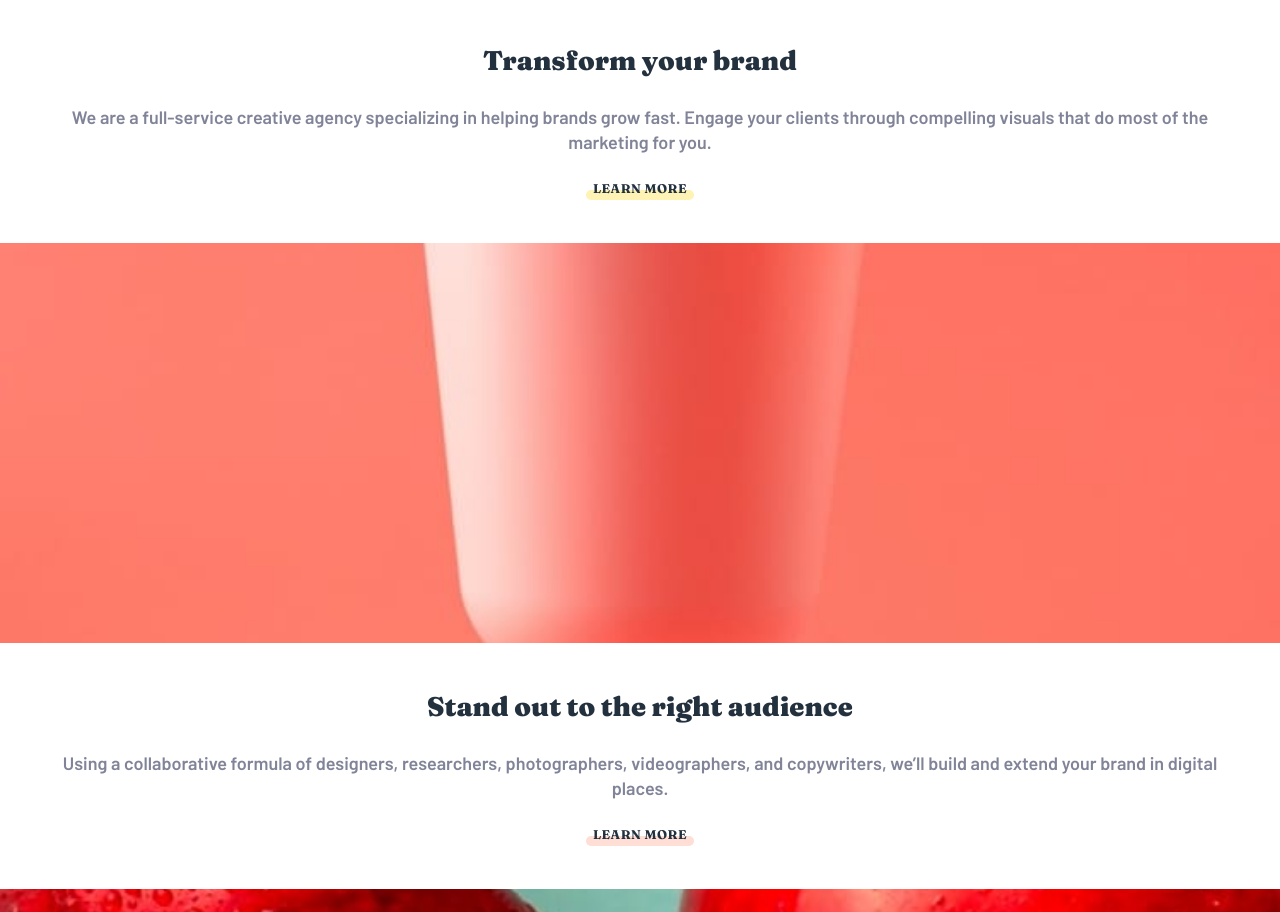
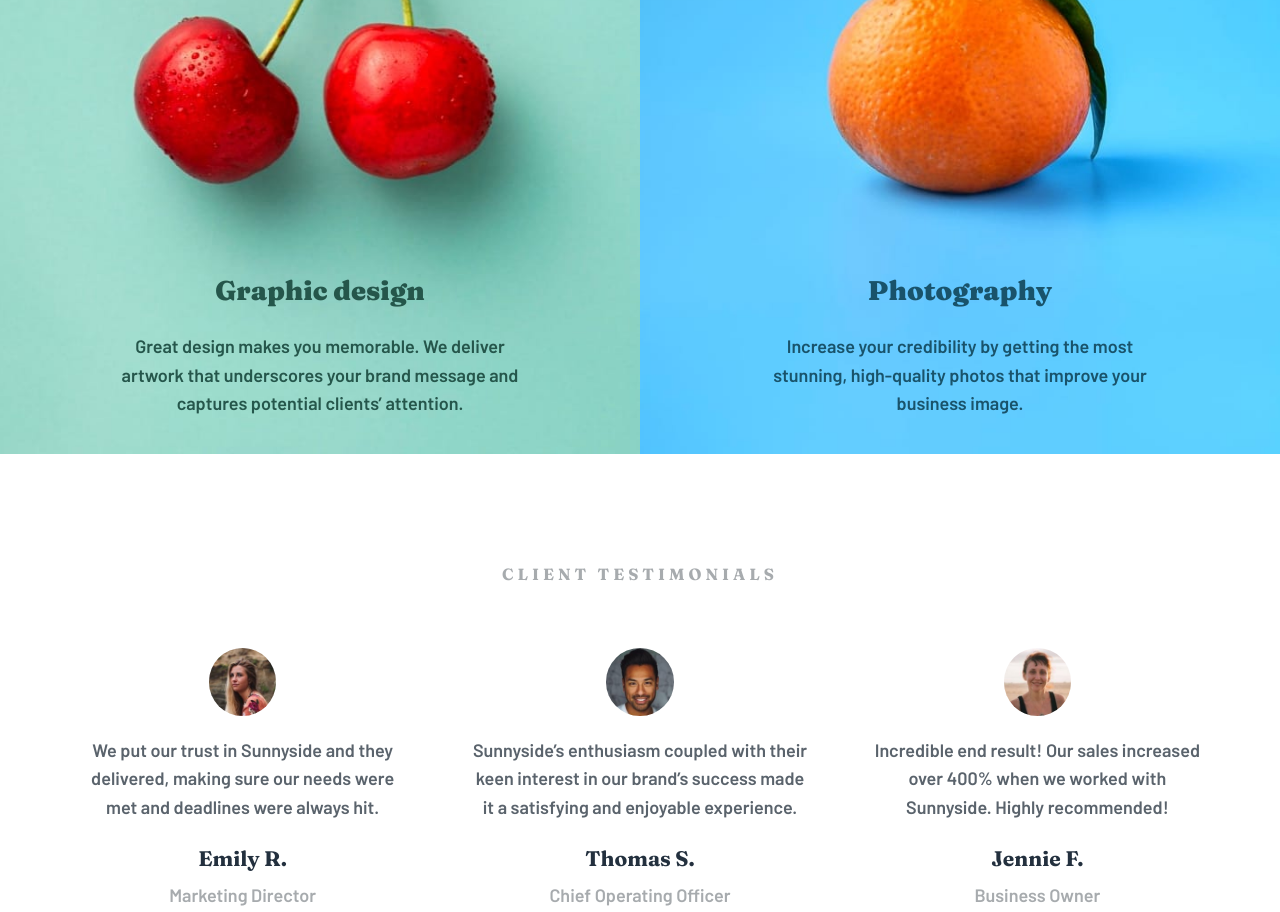
Before and after one commit to karmatt/MentorSunnySide, a plain HTML site: page index.html in a window 1280 px wide. Shown: the part 1203-2115 px from the top of the page. Drawn offline with Linux system fonts and the light colour scheme.

Commit message:
Finished

```diff
--- a/css/style.css
+++ b/css/style.css
@@ -25,7 +25,7 @@
 }
 html {
   font-size: 18px;
-  line-height: 1.4;
+  line-height: 1.6;
 }
 ul {
   list-style: none;
@@ -40,7 +40,6 @@ a {
   background-position: center;
   background-repeat: no-repeat;
   background-size: cover;
-  height: 100vh;
 }
 .header__content {
   padding: 40px 35px;
@@ -95,6 +94,13 @@ a {
 /* About Us Styles */
 .about-us__content {
   display: grid;
+  grid-template-areas:
+    "egg"
+    "brand"
+    "drink"
+    "audience"
+    "design"
+    "photography";
   grid-template-columns: 100%;
 }
 .content__block {
@@ -102,39 +108,56 @@ a {
   display: flex;
   flex-direction: column;
   gap: 25px;
-  padding: 45px 35px;
+  padding: 50px;
   text-align: center;
 }
 .content__block--half {
-  height: 50vh;
+  min-height: 35vh;
 }
 .content__block--long {
-  height: 100vh;
-  justify-content: flex-end;
+  position: relative;
+  padding-block: 15rem;
+}
+.inner-content {
+  bottom: 2rem;
+  display: flex;
+  flex-direction: column;
+  gap: 20px;
+  position: absolute;
 }
 .egg {
   background-image: url(../images/mobile/image-transform.jpg);
   background-position: center;
   background-repeat: no-repeat;
   background-size: cover;
+  grid-area: egg;
+}
+.brand {
+  grid-area: brand;
 }
 .drink {
   background-image: url(../images/mobile/image-stand-out.jpg);
   background-position: center;
   background-repeat: no-repeat;
   background-size: cover;
+  grid-area: drink;
+}
+.right-audience {
+  grid-area: audience;
 }
 .graphic-design {
   background-image: url(../images/mobile/image-graphic-design.jpg);
-  background-position: center;
+  background-position: top;
   background-repeat: no-repeat;
   background-size: cover;
+  grid-area: design;
 }
 .photography {
   background-image: url(../images/mobile/image-photography.jpg);
-  background-position: center;
+  background-position: top;
   background-repeat: no-repeat;
   background-size: cover;
+  grid-area: photography;
 }
 .block__header {
   color: var(--very-dark-desaturated-blue);
@@ -153,6 +176,10 @@ a {
 .block__txt--cyan {
   color: var(--dark-saturated-cyan);
 }
+.block__txt--narrow {
+  margin-inline: 10px;
+  max-width: 40ch;
+}
 .block__link {
   color: var(--very-dark-desaturated-blue);
   font-family: var(--fraunces-font);
@@ -164,7 +191,7 @@ a {
 }
 .block__link::after {
   border-radius: 10px;
-  bottom: -2px;
+  bottom: 0;
   content: "";
   display: block;
   left: 0;
@@ -184,7 +211,7 @@ a {
   display: flex;
   flex-direction: column;
   gap: 60px;
-  padding: 54px 20px;
+  padding: 3rem 1rem;
   text-align: center;
 }
 .testimonials__header {
@@ -211,12 +238,12 @@ a {
 .testimonial__img {
   border-radius: 50%;
   display: block;
-  height: auto;
   width: 100%;
 }
 .testimonial__quote {
   color: var(--very-dark-grayish-blue);
   font-family: var(--barlow-font);
+  max-width: 32.3ch;
 }
 .testimonial__txt-wrapper {
   display: flex;
@@ -235,7 +262,7 @@ a {
 .gallery__content {
   display: grid;
   grid-template-columns: repeat(2, 1fr);
-  height: 64vh;
+  min-height: 50vh;
 }
 .gallery__milk {
   background-image: url(../images/mobile/image-gallery-milkbottles.jpg);
@@ -295,13 +322,18 @@ a {
   color: var(--very-dark-desaturated-blue);
   font-family: var(--barlow-font);
 }
-@media screen and (max-width: 42rem) {
+@media (min-width: 280px) and (max-width: 319px) {
+  .header__heading {
+    font-size: 1.5rem;
+  }
+}
+@media (max-width: 700px) {
   .hamburger--active {
     display: flex;
     flex-direction: column;
     justify-content: center;
   }
-  .nav--hidden {
+  .nav--closed {
     display: none;
   }
   .nav__list {
@@ -332,3 +364,95 @@ a {
     background-color: var(--yellow);
   }
 }
+@media (min-width: 425px) and (max-width: 525px) {
+  .content__block--half {
+    min-height: 40vh;
+  }
+  .content__block--long {
+    padding-block: 17rem;
+  }
+}
+@media (min-width: 525px) and (max-width: 700px) {
+  .content__block--half {
+    min-height: 90vh;
+  }
+  .content__block--long {
+    padding-block: 20rem;
+  }
+}
+@media (min-width: 600px) {
+  .header {
+    background-image: url(../images/desktop/image-header.jpg);
+  }
+  .egg {
+    background-image: url(../images/desktop/image-transform.jpg);
+  }
+  .drink {
+    background-image: url(../images/desktop/image-stand-out.jpg);
+  }
+  .graphic-design {
+    background-image: url(../images/desktop/image-graphic-design.jpg);
+  }
+  .photography {
+    background-image: url(../images/desktop/image-photography.jpg);
+  }
+  .gallery__content {
+    min-height: 50vh;
+  }
+}
+@media (min-width: 700px) and (max-width: 900px) {
+  .content__block--half {
+    min-height: 60vh;
+  }
+  .content__block--long {
+    padding-block: 17rem;
+  }
+}
+@media (min-width: 900px) {
+  .about-us__content {
+    grid-template-areas:
+      "brand egg"
+      "drink audience"
+      "design photography";
+    grid-template-columns: repeat(2, 1fr);
+  }
+  .content__block {
+    align-items: center;
+    justify-content: center;
+  }
+  .content__block--left {
+    align-items: flex-start;
+    text-align: left;
+  }
+  .content__block--half {
+    padding-block: 8rem;
+  }
+  .block__header--narrow {
+    max-width: 15.5ch;
+  }
+  .egg {
+    background-image: url(../images/desktop/image-transform.jpg);
+  }
+  .drink {
+    background-image: url(../images/desktop/image-stand-out.jpg);
+  }
+  .graphic-design {
+    background-image: url(../images/desktop/image-graphic-design.jpg);
+  }
+  .photography {
+    background-image: url(../images/desktop/image-photography.jpg);
+  }
+  .testimonials__content {
+    padding: 6rem 1rem;
+  }
+  .testimonials {
+    flex-direction: row;
+    justify-content: center;
+  }
+  .testimonial__quote {
+    max-width: 33ch;
+  }
+  .gallery__content {
+    grid-template-columns: repeat(4, 1fr);
+  }
+}
--- a/index.html
+++ b/index.html
@@ -19,7 +19,7 @@
       <div class="header__content">
         <div class="header__nav-bar">
           <img src="./images/logo.svg" alt="Sunnyside Logo" />
-          <nav class="nav nav--hidden">
+          <nav class="nav nav--closed">
             <ul class="nav__list">
               <li class="nav__item">
                 <a href="#" class="nav__link">About</a>
@@ -31,7 +31,11 @@
                 <a href="#" class="nav__link">Projects</a>
               </li>
               <li class="nav__item">
-                <a href="#" class="nav__link nav__link--cta">Contact</a>
+                <a
+                  href="https://github.com/karmatt?tab=repositories"
+                  class="nav__link nav__link--cta"
+                  >Contact</a
+                >
               </li>
             </ul>
           </nav>
@@ -53,19 +57,25 @@
       <section class="about-us">
         <div class="about-us__content">
           <div class="content__block content__block--half egg"></div>
-          <div class="content__block brand">
-            <h2 class="block__header">Transform your brand</h2>
-            <p class="block__txt">
+          <div class="content__block content__block--left brand">
+            <h2 class="block__header block__header--narrow">
+              Transform your brand
+            </h2>
+            <p class="block__txt block__txt--desktop">
               We are a full-service creative agency specializing in helping
               brands grow fast. Engage your clients through compelling visuals
               that do most of the marketing for you.
             </p>
             <a href="#" class="block__link block__link--yellow">Learn more</a>
           </div>
-          <div class="content__block content__block--half drink"></div>
-          <div class="content__block right-audience">
-            <h2 class="block__header">Stand out to the right audience</h2>
-            <p class="block__txt">
+          <div
+            class="content__block content__block--left content__block--half drink"
+          ></div>
+          <div class="content__block content__block--left right-audience">
+            <h2 class="block__header block__header--narrow">
+              Stand out to the right audience
+            </h2>
+            <p class="block__txt block__txt--desktop">
               Using a collaborative formula of designers, researchers,
               photographers, videographers, and copywriters, we’ll build and
               extend your brand in digital places.
@@ -73,19 +83,23 @@
             <a href="#" class="block__link block__link--pink">Learn more</a>
           </div>
           <div class="content__block content__block--long graphic-design">
+            <div class="inner-content">
               <h2 class="block__header block__header--cyan">Graphic design</h2>
-            <p class="block__txt block__txt--cyan">
+              <p class="block__txt block__txt--narrow block__txt--cyan">
                 Great design makes you memorable. We deliver artwork that
                 underscores your brand message and captures potential clients’
                 attention.
               </p>
             </div>
+          </div>
           <div class="content__block content__block--long photography">
+            <div class="inner-content">
               <h2 class="block__header block__header--blue">Photography</h2>
-            <p class="block__txt block__txt--blue">
+              <p class="block__txt block__txt--narrow block__txt--blue">
                 Increase your credibility by getting the most stunning,
                 high-quality photos that improve your business image.
               </p>
+            </div>
           </div>
         </div>
       </section>
@@ -195,7 +209,11 @@
         <p>
           Challenge by
           <a href="#" class="attribution__link">Frontend Mentor</a> Coded By
-          <a href="#" class="attribution__link">Karl Matthews</a>
+          <a
+            href="https://github.com/karmatt?tab=repositories"
+            class="attribution__link"
+            >Karl Matthews</a
+          >
         </p>
       </div>
     </footer>
--- a/js/app.js
+++ b/js/app.js
@@ -4,5 +4,5 @@ function App() {
 }
 const app = new App();
 app.hamburger.onclick = () => {
-  app.nav.classList.toggle("nav--hidden");
+  app.nav.classList.toggle("nav--closed");
 }
```
Lines whose indentation alone changed are shown as unchanged.
